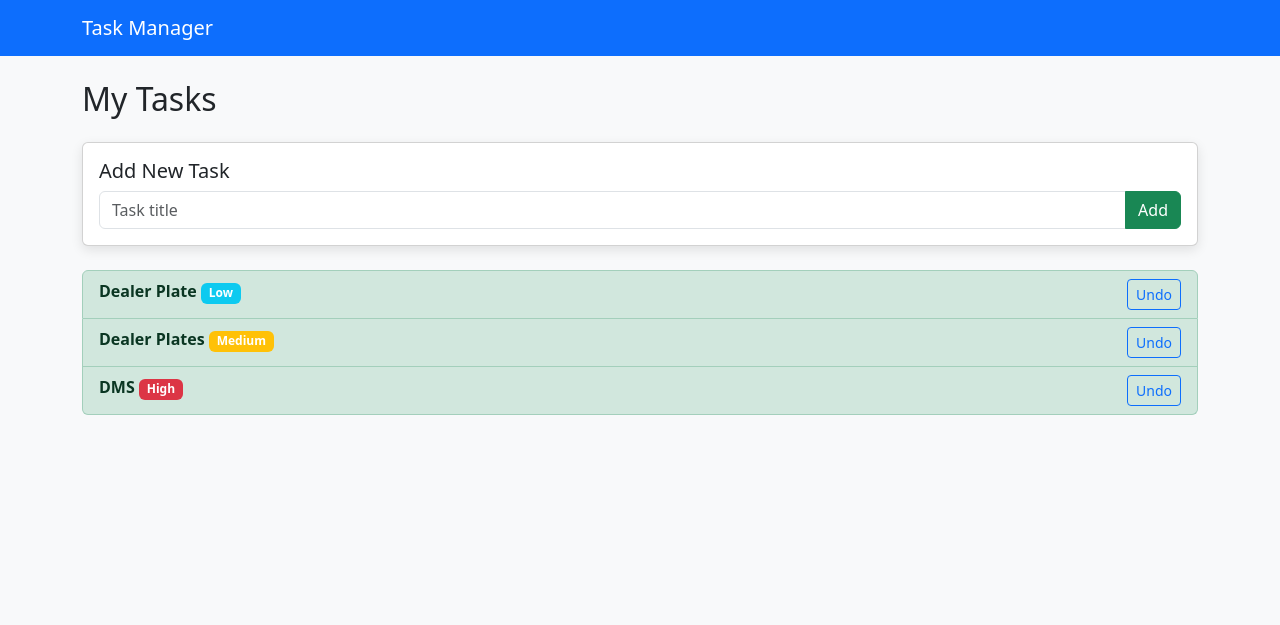
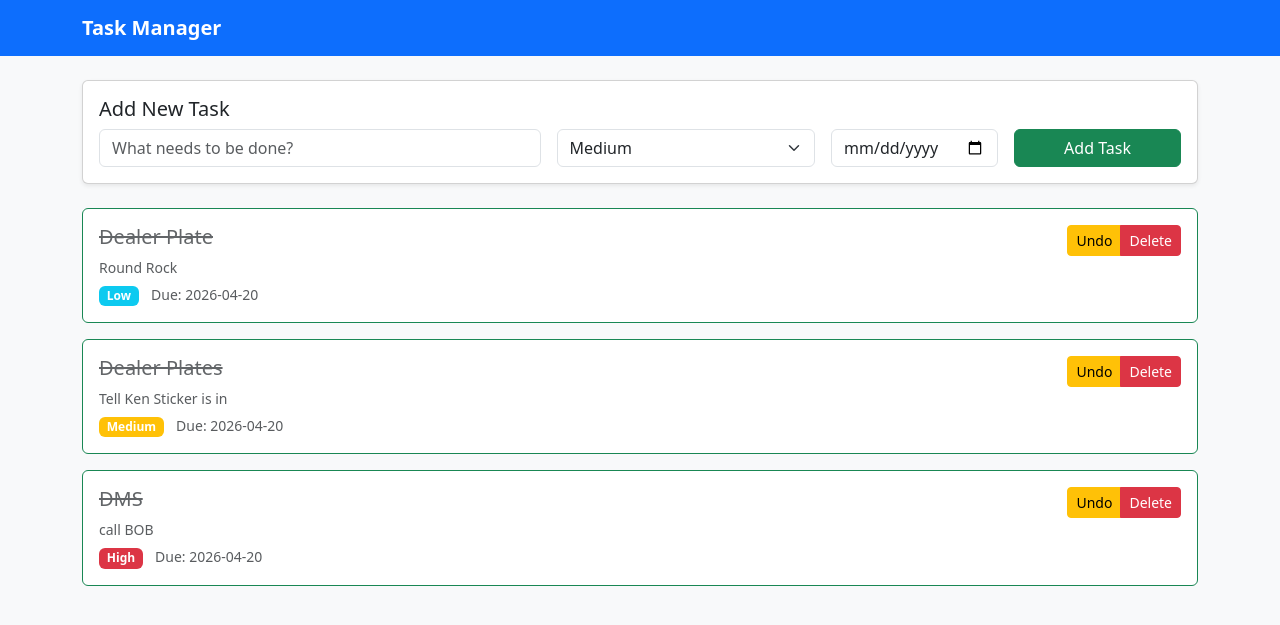
Before and after one commit to g6b9jwt278-alt/g6b9jwt278-task-manager, a Flask app: page / in a window 1280 px wide. Shown: the top 625 px of the page. Run offline with Flask 3, Linux system fonts and the light colour scheme; data comes from the database, SQL or seed files in the repository.

Commit message:
Add full interactive frontend

```diff
--- a/templates/index.html
+++ b/templates/index.html
@@ -7,36 +7,50 @@
     <link href="https://cdn.jsdelivr.net/npm/bootstrap@5.3.3/dist/css/bootstrap.min.css" rel="stylesheet">
     <style>
         body { background-color: #f8f9fa; }
-        .card { box-shadow: 0 4px 12px rgba(0,0,0,0.1); }
+        .task-card { transition: all 0.2s; }
+        .task-card:hover { transform: translateY(-2px); box-shadow: 0 4px 12px rgba(0,0,0,0.15); }
+        .completed { text-decoration: line-through; opacity: 0.7; }
     </style>
 </head>
 <body>
-    <nav class="navbar navbar-dark bg-primary">
+    <nav class="navbar navbar-dark bg-primary mb-4">
         <div class="container">
-            <span class="navbar-brand">Task Manager</span>
+            <span class="navbar-brand fw-bold">Task Manager</span>
         </div>
     </nav>
 
-    <div class="container mt-4">
-        <h2 class="mb-4">My Tasks</h2>
+    <div class="container">
 
-        <!-- Add Task -->
-        <div class="card mb-4">
+        <!-- Add New Task -->
+        <div class="card mb-4 shadow-sm">
             <div class="card-body">
-                <h5>Add New Task</h5>
-                <div class="input-group">
-                    <input type="text" id="titleInput" class="form-control" placeholder="Task title">
-                    <button onclick="addTask()" class="btn btn-success">Add</button>
+                <h5 class="card-title">Add New Task</h5>
+                <div class="row g-3">
+                    <div class="col-md-5">
+                        <input type="text" id="titleInput" class="form-control" placeholder="What needs to be done?">
+                    </div>
+                    <div class="col-md-3">
+                        <select id="priorityInput" class="form-select">
+                            <option value="Medium">Medium</option>
+                            <option value="High">High</option>
+                            <option value="Low">Low</option>
+                        </select>
+                    </div>
+                    <div class="col-md-2">
+                        <input type="date" id="dueDateInput" class="form-control">
+                    </div>
+                    <div class="col-md-2">
+                        <button onclick="addTask()" class="btn btn-success w-100">Add Task</button>
+                    </div>
                 </div>
             </div>
         </div>
 
         <!-- Task List -->
-        <div id="taskList" class="list-group">
-            <!-- Populated by JavaScript -->
-        </div>
+        <div id="taskList"></div>
     </div>
 
+    <script src="https://cdn.jsdelivr.net/npm/bootstrap@5.3.3/dist/js/bootstrap.bundle.min.js"></script>
     <script>
         const API_URL = '/api/tasks';
 
@@ -46,29 +60,51 @@
             const container = document.getElementById('taskList');
             container.innerHTML = '';
 
+            if (tasks.length === 0) {
+                container.innerHTML = `<p class="text-muted text-center py-5">No tasks yet. Add one above!</p>`;
+                return;
+            }
+
             tasks.forEach(task => {
-                const div = document.createElement('div');
-                div.className = `list-group-item ${task.completed ? 'list-group-item-success' : ''}`;
-                div.innerHTML = `
-                    <strong>${task.title}</strong>
-                    <span class="badge bg-${task.priority === 'High' ? 'danger' : task.priority === 'Medium' ? 'warning' : 'info'}">${task.priority}</span>
-                    <button onclick="toggleComplete(${task.id})" class="btn btn-sm btn-outline-primary float-end">
-                        ${task.completed ? 'Undo' : 'Complete'}
-                    </button>
+                const card = document.createElement('div');
+                card.className = `card mb-3 task-card ${task.completed ? 'border-success' : ''}`;
+                card.innerHTML = `
+                    <div class="card-body">
+                        <div class="d-flex justify-content-between align-items-start">
+                            <div>
+                                <h5 class="${task.completed ? 'completed' : ''}">${task.title}</h5>
+                                ${task.description ? `<p class="text-muted small mb-1">${task.description}</p>` : ''}
+                                <div>
+                                    <span class="badge bg-${task.priority === 'High' ? 'danger' : task.priority === 'Medium' ? 'warning' : 'info'}">${task.priority}</span>
+                                    ${task.due_date ? `<small class="ms-2 text-muted">Due: ${task.due_date}</small>` : ''}
+                                </div>
+                            </div>
+                            <div class="btn-group">
+                                <button onclick="toggleComplete(${task.id})" class="btn btn-sm ${task.completed ? 'btn-warning' : 'btn-success'}">
+                                    ${task.completed ? 'Undo' : 'Complete'}
+                                </button>
+                                <button onclick="deleteTask(${task.id})" class="btn btn-sm btn-danger">Delete</button>
+                            </div>
+                        </div>
+                    </div>
                 `;
-                container.appendChild(div);
+                container.appendChild(card);
             });
         }
 
         async function addTask() {
             const title = document.getElementById('titleInput').value.trim();
-            if (!title) return;
+            const priority = document.getElementById('priorityInput').value;
+            const due_date = document.getElementById('dueDateInput').value;
+
+            if (!title) return alert("Please enter a task title");
 
             await fetch(API_URL, {
                 method: 'POST',
-                headers: {'Content-Type': 'application/json'},
-                body: JSON.stringify({ title })
+                headers: { 'Content-Type': 'application/json' },
+                body: JSON.stringify({ title, priority, due_date })
             });
+
             document.getElementById('titleInput').value = '';
             loadTasks();
         }
@@ -76,13 +112,20 @@
         async function toggleComplete(id) {
             await fetch(`${API_URL}/${id}`, {
                 method: 'PUT',
-                headers: {'Content-Type': 'application/json'},
+                headers: { 'Content-Type': 'application/json' },
                 body: JSON.stringify({ completed: true })
             });
             loadTasks();
         }
 
-        // Load tasks when page opens
+        async function deleteTask(id) {
+            if (confirm("Delete this task?")) {
+                await fetch(`${API_URL}/${id}`, { method: 'DELETE' });
+                loadTasks();
+            }
+        }
+
+        // Load tasks on page load
         window.onload = loadTasks;
     </script>
 </body>
```
